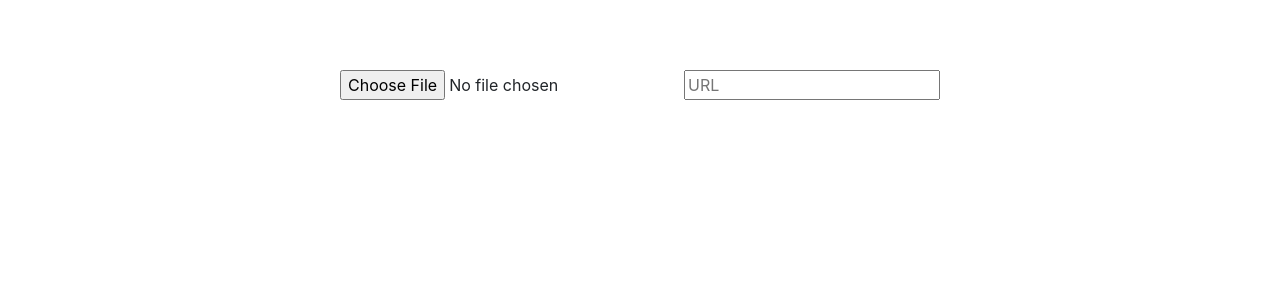
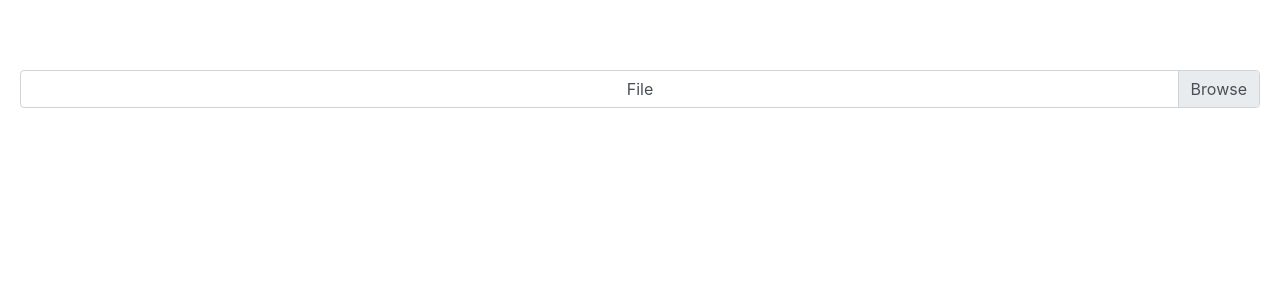
Before and after one commit to iwiwi/image-colors-3d, a React (Create React App) app: page / in a window 1280 px wide. Shown: the top 300 px of the page. Built offline with nearby package versions, Linux system fonts and the light colour scheme.

Commit message:
URLがうまく動かないことを発見したのでとりあえずURL一旦無効化

```diff
--- a/src/components/ImageSelection.tsx
+++ b/src/components/ImageSelection.tsx
@@ -88,11 +88,18 @@ class ImageSelection extends React.Component<Props, LocalState>  {
   render() {
     //     {this.state.img === null ? "" : this.state.img}
     return (
-      <div>
-        <input type="file" onChange={this.handleFileChange} />
-        <input id="url" type="url" placeholder="URL"  onChange={this.handleURLChange} />
+      <form>
+        {/*
+        <div className="form-group">
+          <input id="url" type="url" placeholder="URL" className="form-control" onChange={this.handleURLChange} />
+        </div>
+        */}
+        <div className="form-group custom-file">
+          <input id="imageFile" type="file" className="custom-file-input" onChange={this.handleFileChange} />
+          <label className="custom-file-label" htmlFor="imageFile">File</label>
+        </div>
         <img src={this.state.file}/>
-      </div>
+      </form>
     );
   }
 }
```
